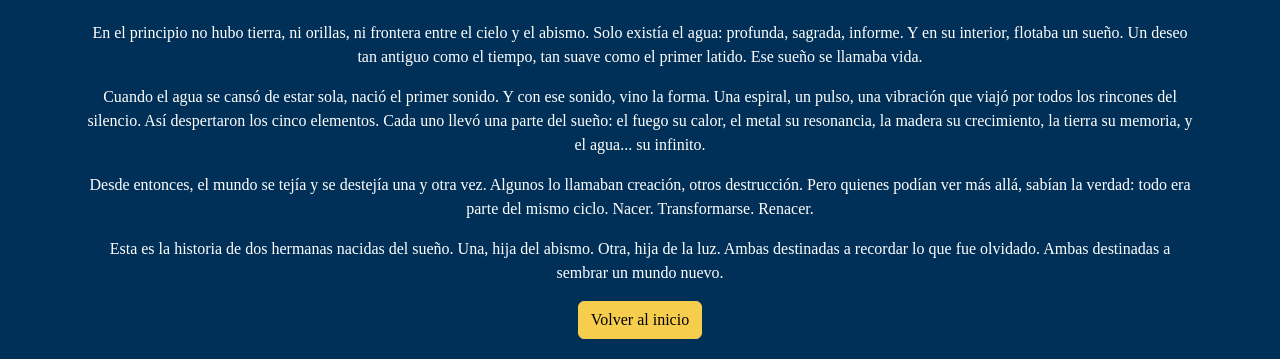
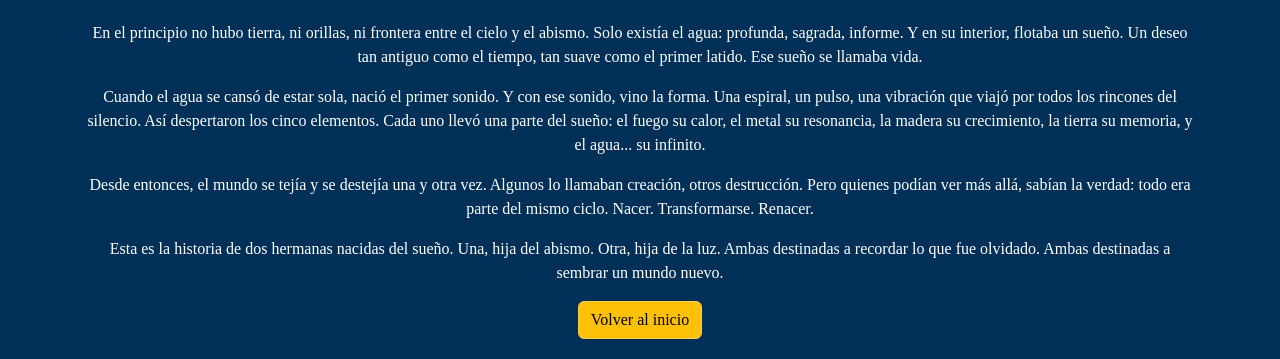
Before and after one commit to OzumWorld/Entrega-Final-DW-Maria-Alfaro, a website: page libro.html in a window 1280 px wide. Shown: the part 441-800 px from the top of the page. Drawn offline with nearby package versions, Linux system fonts and the light colour scheme.

Commit message:
boton amarillo

```diff
--- a/style.css
+++ b/style.css
@@ -176,6 +176,15 @@ li {
   border-color: #d39e00;
 }
 
+.btn-yellow {
+  background-color: #ffc107;
+  color: #000;
+}
+.btn-yellow:hover {
+  background-color: #fff;
+  color: #00446a;
+}
+
 /* Imágenes */
 .medusa-img {
   display: block;
```
